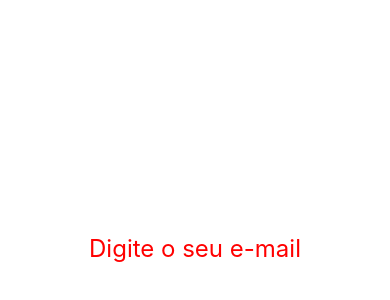
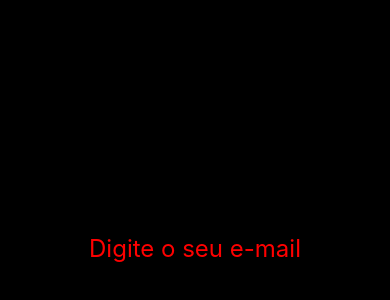
Before and after one commit to iwprogramacao/turmas-rocketseat, a React Native app: screen / in a window 390 px wide. Shown: the part 174-474 px from the top of the page. Built offline with nearby package versions, Linux system fonts and the light colour scheme.

Commit message:
Themming e Styled Components

```diff
--- /dev/null
+++ b/@themes/index.ts
@@ -0,0 +1,29 @@
+export default {
+  COLORS: {
+    WHITE: '#FFFFFF',
+
+    GREEN_700: '#00875F',
+    GREEN_500: '#00B37E',
+
+    RED: '#F75A68',
+    RED_DARK: '#AA2834',
+
+    GRAY_700: '#121214',
+    GRAY_600: '#202024',
+    GRAY_500: '#29292E',
+    GRAY_400: '#323238',
+    GRAY_300: '#7C7C8A',
+    GRAY_200: '#C4C4CC',
+    GRAY_100: '#E1E1E6',
+  },
+  FONT_FAMILY: {
+    REGULAR: 'Roboto_400Regular',
+    BOLD: 'Roboto_700Bold',
+  },
+  FONT_SIZE: {
+    SM: 14,
+    MD: 16,
+    LG: 18,
+    XL: 24,
+  },
+}
--- a/App.tsx
+++ b/App.tsx
@@ -1,20 +1,15 @@
 import React from 'react'
-import { StyleSheet, View } from 'react-native'
+import theme from '@themes'
 import { Groups } from '@screens/Groups'
+import { Container } from '@screens/Groups/styles'
+import { ThemeProvider } from 'styled-components'
 
 export default function App() {
   return (
-    <View style={styles.container}>
-      <Groups />
-    </View>
+    <ThemeProvider theme={theme}>
+      <Container>
+        <Groups />
+      </Container>
+    </ThemeProvider>
   )
 }
-
-const styles = StyleSheet.create({
-  container: {
-    flex: 1,
-    backgroundColor: '#fff',
-    alignItems: 'center',
-    justifyContent: 'center',
-  },
-})
--- a/package.json
+++ b/package.json
@@ -12,11 +12,14 @@
     "expo": "~50.0.2",
     "expo-status-bar": "~1.11.1",
     "react": "18.2.0",
-    "react-native": "0.73.2"
+    "react-native": "0.73.2",
+    "styled-components": "^6.1.8"
   },
   "devDependencies": {
     "@babel/core": "^7.20.0",
     "@types/react": "~18.2.45",
+    "@types/styled-components": "^5.1.34",
+    "@types/styled-components-react-native": "^5.2.5",
     "prettier": "3.2.4",
     "typescript": "^5.3.3"
   },
--- /dev/null
+++ b/src/screens/Groups/styles.ts
@@ -0,0 +1,8 @@
+import styled from 'styled-components/native'
+
+export const Container = styled.View`
+  flex: 1;
+  background-color: #000;
+  align-items: center;
+  justify-content: center;
+`
```
Also changed, not shown: 1 other file (tests, documents, lock files or other folders).
